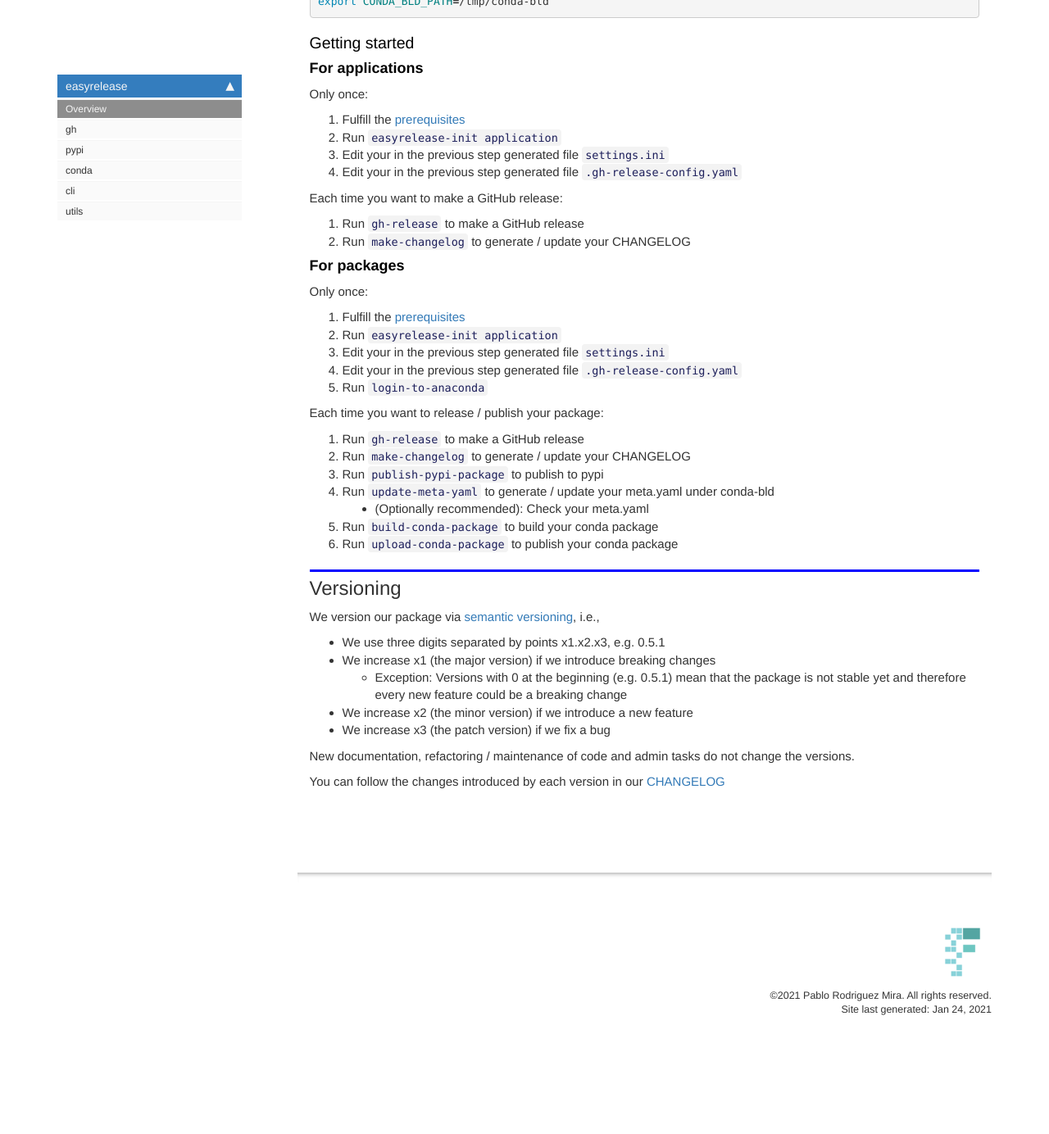
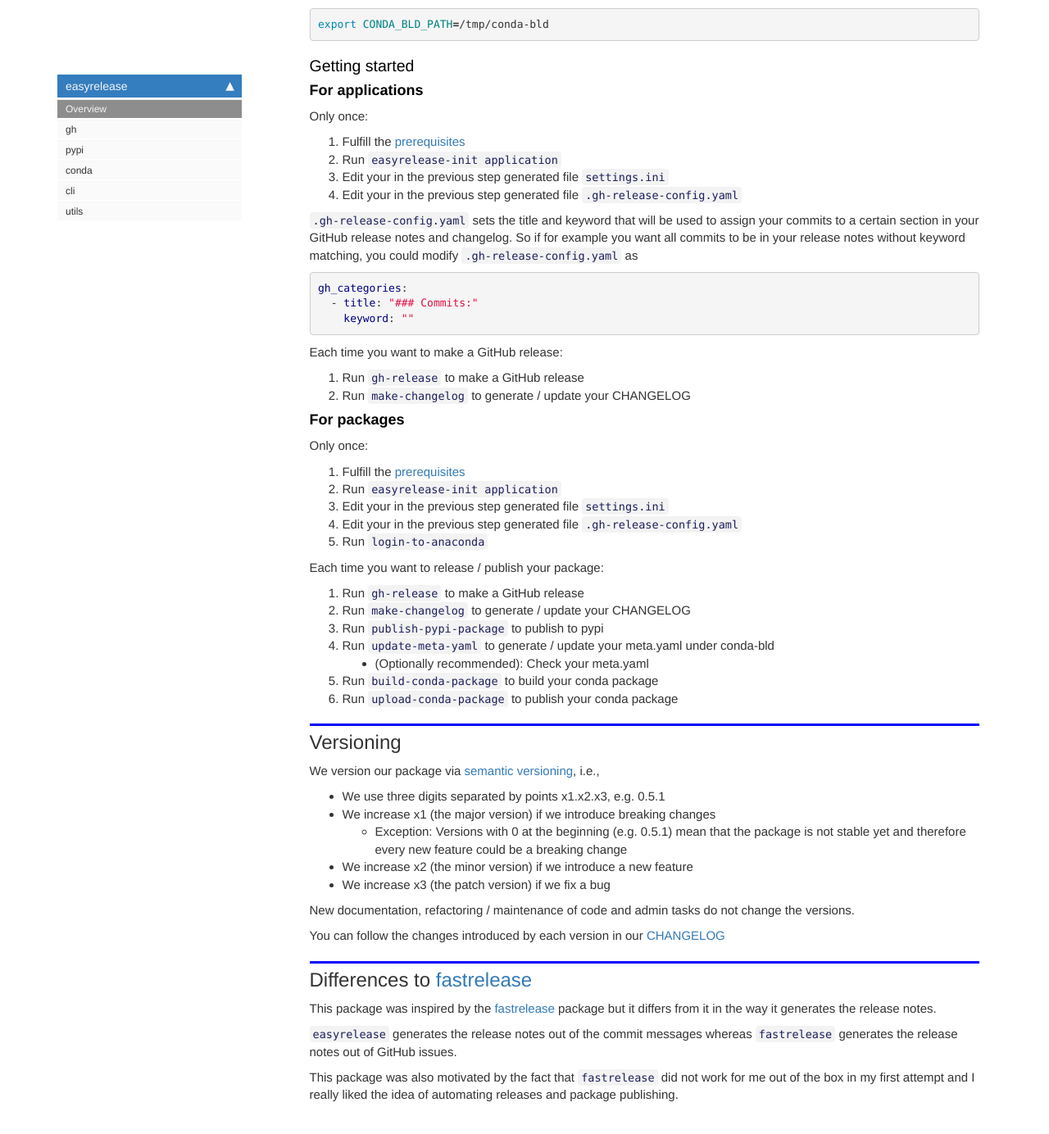
Before and after one commit to PabloRMira/easyrelease, a Jekyll site: the page built from docs/index.html, in a window 1280 px wide and 1400 px high, scrolled down 2329 px. Shown: the top 1384 px of the window at 82% size. Built offline with Jekyll 4.4.1, drawn with Linux system fonts in a browser that asks for light colours; nearby versions of some CDN libraries; comment, search, counter and statistics services are not loaded; before the commit the page ends 3621 px from its top, so only the background shows below that; some of the changed text lies outside the part shown.

Commit message:
add documentation to differences to fastrelease, this closes #20

```diff
--- a/docs/index.html
+++ b/docs/index.html
@@ -125,6 +125,11 @@
 <li>Edit your in the previous step generated file <code>settings.ini</code></li>
 <li>Edit your in the previous step generated file <code>.gh-release-config.yaml</code></li>
 </ol>
+<p><code>.gh-release-config.yaml</code> sets the title and keyword that will be used to assign your commits to a certain section in your GitHub release notes and changelog. So if for example you want all commits to be in your release notes without keyword matching, you could modify <code>.gh-release-config.yaml</code> as</p>
+<div class="highlight"><pre><span></span><span class="nt">gh_categories</span><span class="p">:</span>
+  <span class="p p-Indicator">-</span> <span class="nt">title</span><span class="p">:</span> <span class="s">&quot;###</span><span class="nv"> </span><span class="s">Commits:&quot;</span>
+    <span class="nt">keyword</span><span class="p">:</span> <span class="s">&quot;&quot;</span>
+</pre></div>
 <p>Each time you want to make a GitHub release:</p>
 <ol>
 <li>Run <code>gh-release</code> to make a GitHub release</li>
@@ -172,4 +177,13 @@
 </div>
 </div>
 </div>
+<div class="cell border-box-sizing text_cell rendered"><div class="inner_cell">
+<div class="text_cell_render border-box-sizing rendered_html">
+<h2 id="Differences-to-fastrelease">Differences to <a href="https://github.com/fastai/fastrelease">fastrelease</a><a class="anchor-link" href="#Differences-to-fastrelease"> </a></h2><p>This package was inspired by the <a href="https://github.com/fastai/fastrelease">fastrelease</a> package but it differs from it in the way it generates the release notes.</p>
+<p><code>easyrelease</code> generates the release notes out of the commit messages whereas <code>fastrelease</code> generates the release notes out of GitHub issues.</p>
+<p>This package was also motivated by the fact that <code>fastrelease</code> did not work for me out of the box in my first attempt and I really liked the idea of automating releases and package publishing.</p>
+
 </div>
+</div>
+</div>
+</div>
```
Also changed, not shown: README.md, 1 other file.
